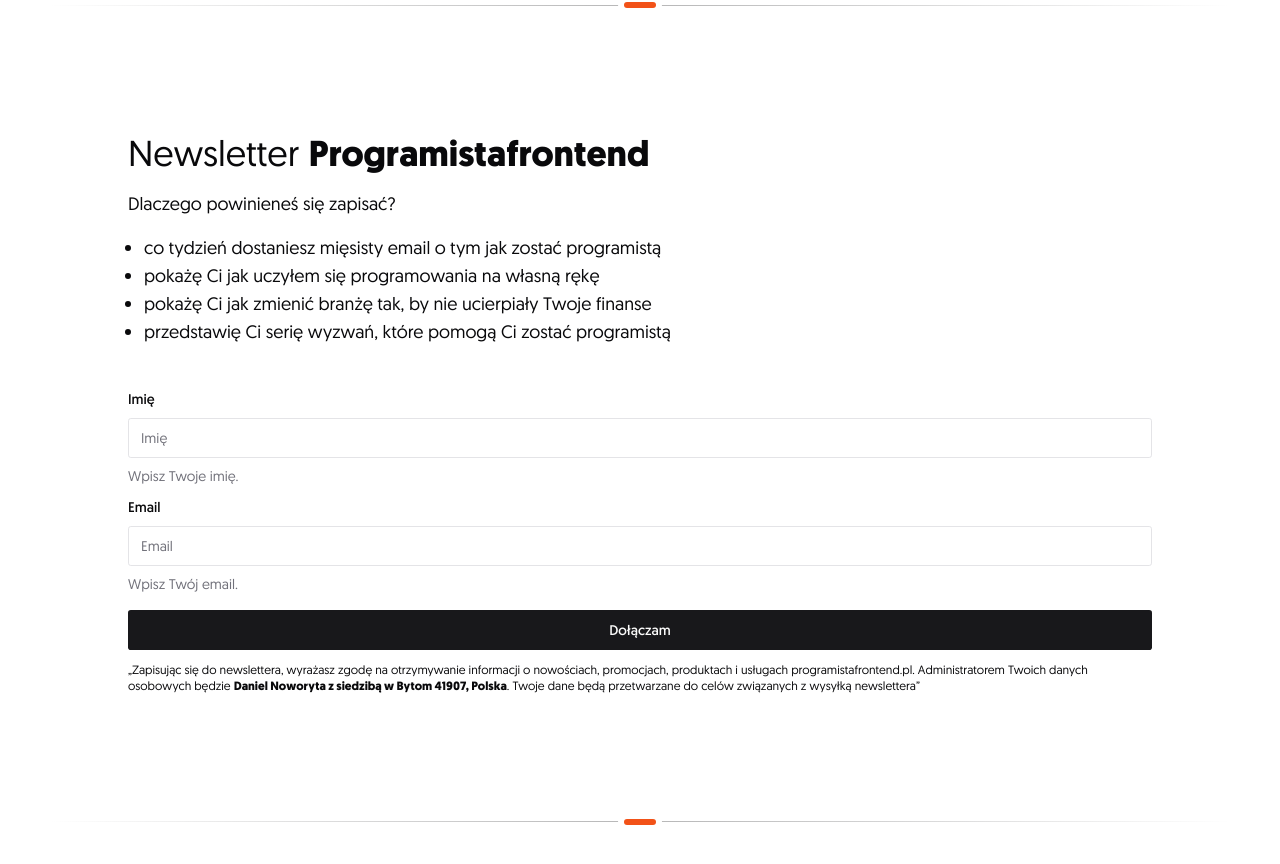
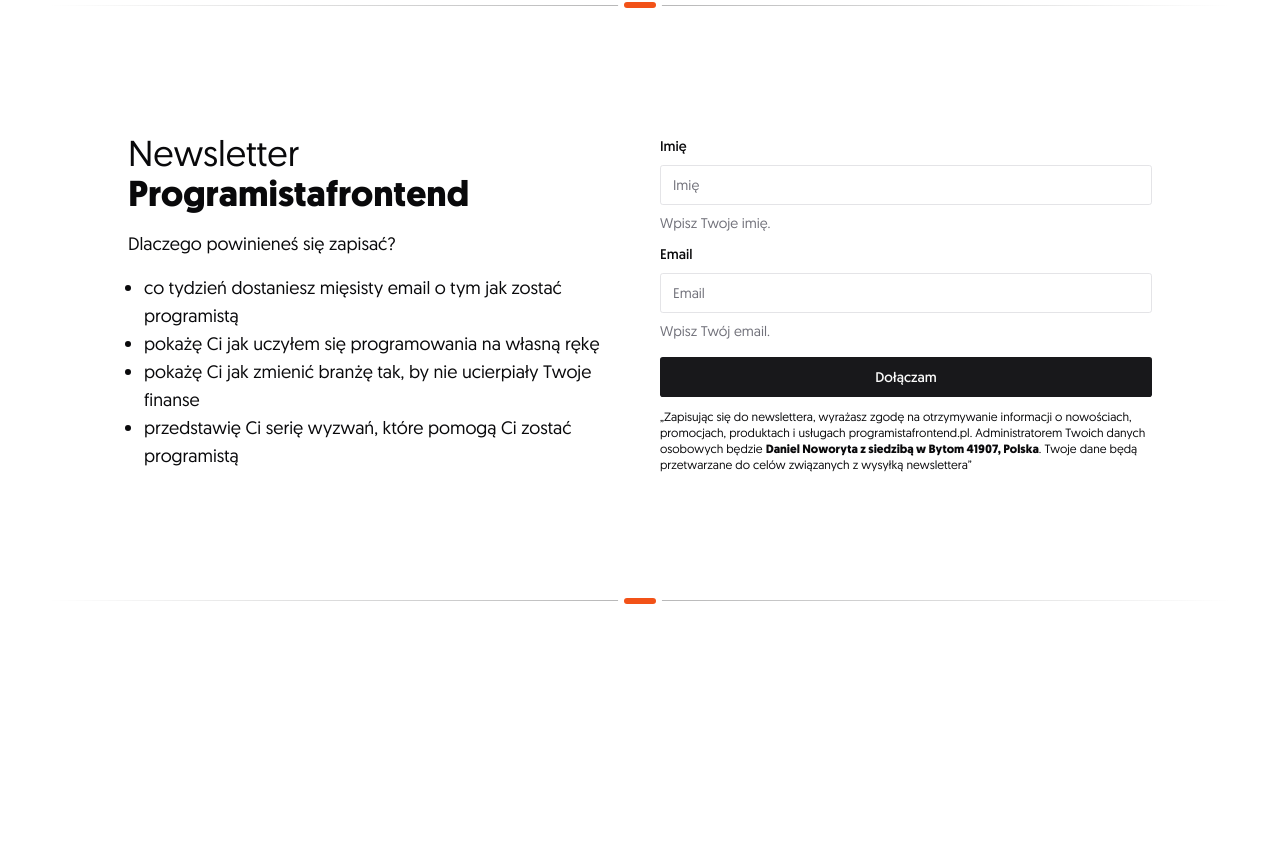
Before and after one commit to Dan86de/danielnoworyta, a Next.js app: page / in a window 1280 px wide. Shown: the part 859-1723 px from the top of the page. After the commit the page ends 1524 px from the top, so only its background shows below. Built offline with nearby package versions, Linux system fonts and the light colour scheme; no server answers.

Commit message:
Better styles for newsletter form

```diff
--- a/src/app/page.tsx
+++ b/src/app/page.tsx
@@ -7,7 +7,7 @@
 		<>
 			<HeroSection />
 			<SectionWrapperRounded>
-				<div className="grid w-full">
+				<div className="grid w-full gap-10 xl:grid-cols-2">
 					<div className="text-lg">
 						<h2 className="pb-4 text-2xl md:text-4xl">
 							Newsletter <span className="font-bold">Programistafrontend</span>
--- a/src/components/newsletter-form.tsx
+++ b/src/components/newsletter-form.tsx
@@ -44,9 +44,8 @@
 	};
 
 	return (
-		<>
 		<Form {...form}>
-				<form onSubmit={form.handleSubmit(processForm)} className="space-y-2 pt-10">
+			<form onSubmit={form.handleSubmit(processForm)} className="space-y-2">
 				<FormField
 					control={form.control}
 					name="name"
@@ -83,11 +82,10 @@
 				<p className="pt-1 text-xs">
 					„Zapisując się do newslettera, wyrażasz zgodę na otrzymywanie informacji o nowościach,
 					promocjach, produktach i usługach programistafrontend.pl. Administratorem Twoich danych
-						osobowych będzie <strong>Daniel Noworyta z siedzibą w Bytom 41907, Polska</strong>.
-						Twoje dane będą przetwarzane do celów związanych z wysyłką newslettera”
+					osobowych będzie <strong>Daniel Noworyta z siedzibą w Bytom 41907, Polska</strong>. Twoje
+					dane będą przetwarzane do celów związanych z wysyłką newslettera”
 				</p>
 			</form>
 		</Form>
-		</>
 	);
 }
```
Lines whose indentation alone changed are shown as unchanged.
